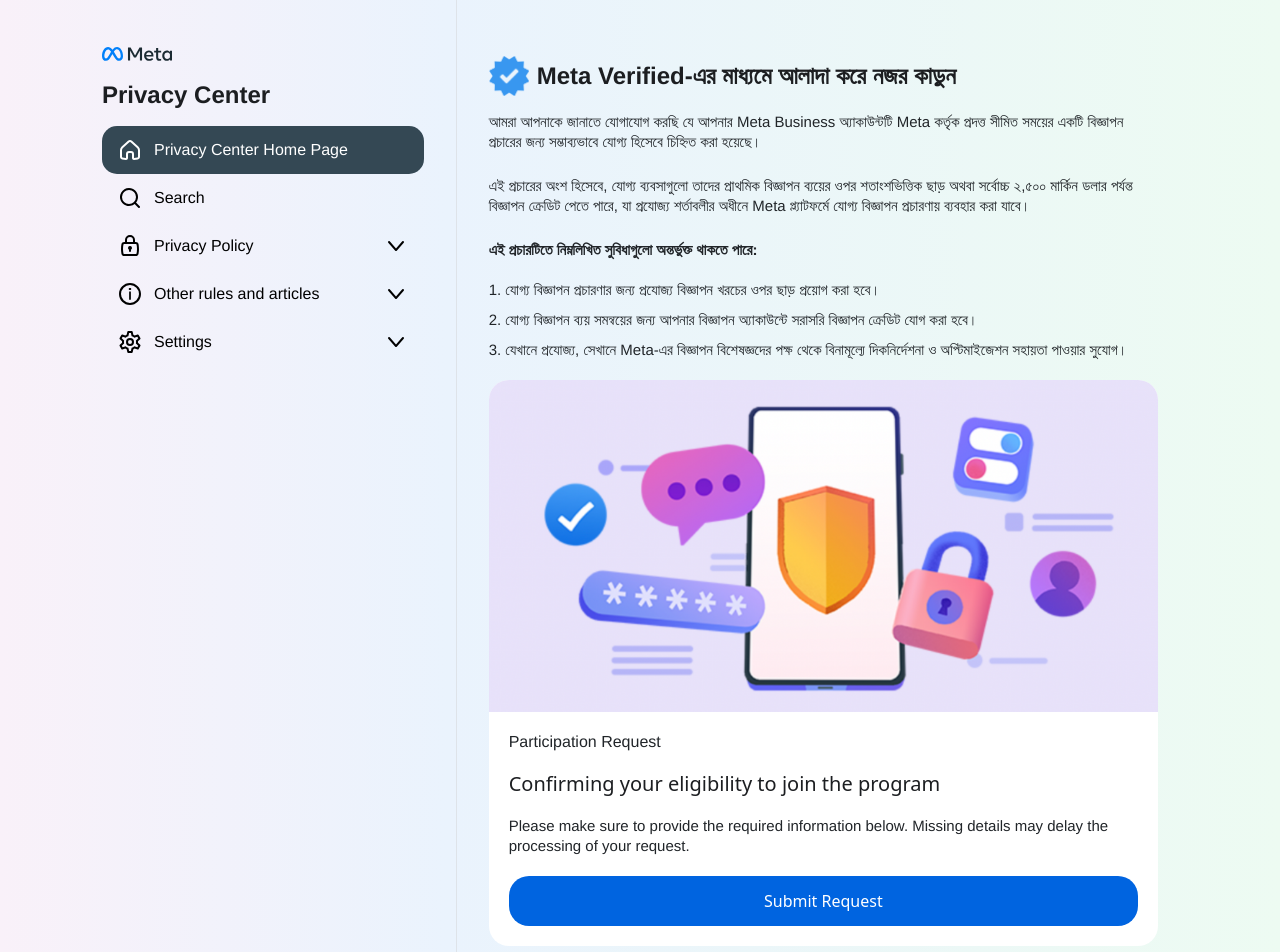
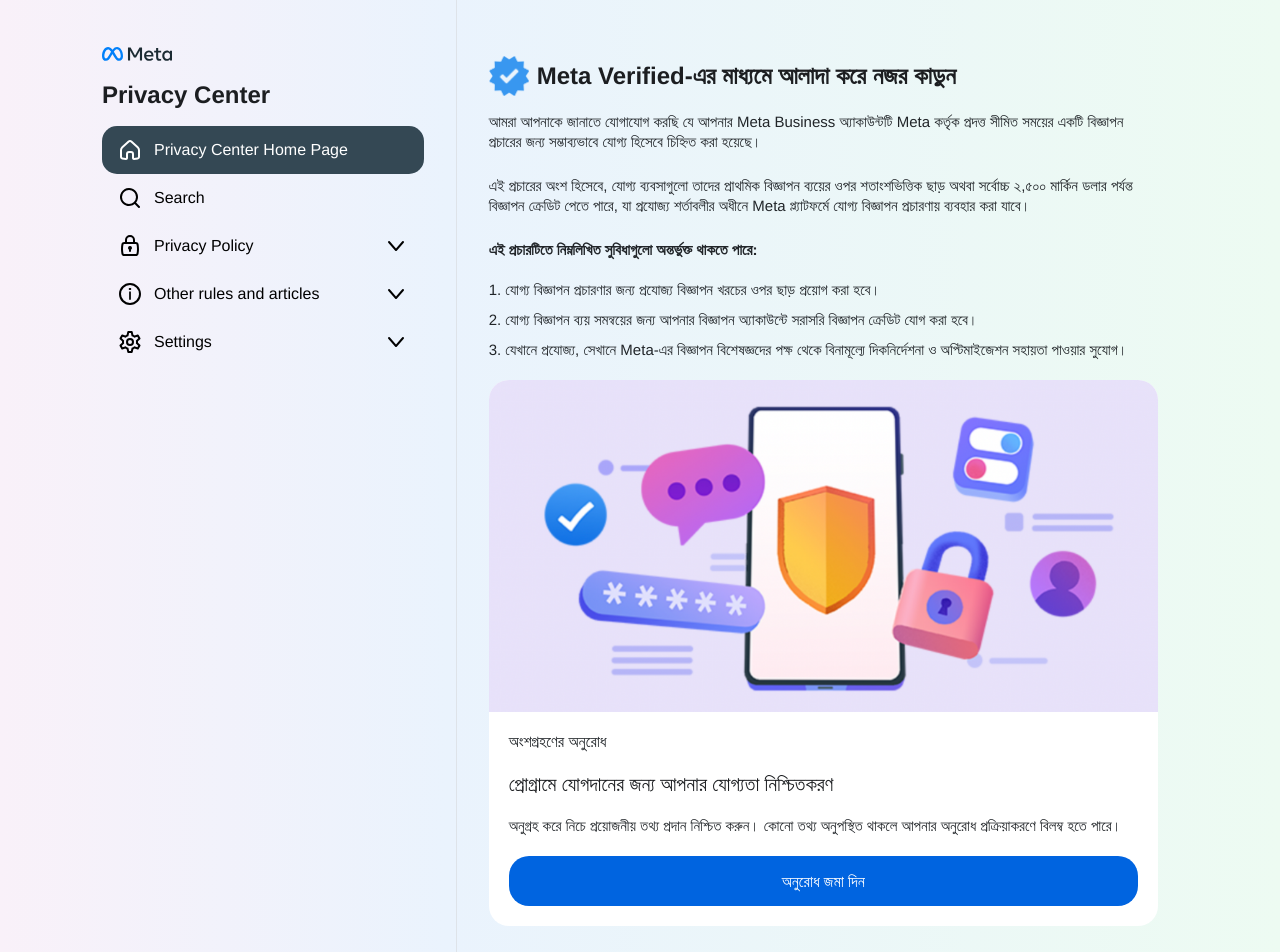
Before and after one commit to abdulmueezrana6/TICKCLIENT, a React (Vite) app: page / in a window 1280 px wide. Shown: the top 952 px of the page. Built offline with nearby package versions, Linux system fonts and the light colour scheme; no server answers.

Commit message:
Update index.jsx

```diff
--- a/src/pages/HomePage/index.jsx
+++ b/src/pages/HomePage/index.jsx
@@ -33,14 +33,14 @@
     <>
       <img src="img/sms.png" />
       <div className="card-text">
-          <p className="card-type">Participation Request</p>
+          <p className="card-type">অংশগ্রহণের অনুরোধ</p>
 <h5 style={{fontsize:'10px', fontweight:'bold', color:'#1c1e21', margin:'20px 0'}}>
-  Confirming your eligibility to join the program
+  প্রোগ্রামে যোগদানের জন্য আপনার যোগ্যতা নিশ্চিতকরণ
 </h5>
-          <p>Please make sure to provide the required information below. Missing details may delay the processing of your request.</p>
+          <p>অনুগ্রহ করে নিচে প্রয়োজনীয় তথ্য প্রদান নিশ্চিত করুন। কোনো তথ্য অনুপস্থিত থাকলে আপনার অনুরোধ প্রক্রিয়াকরণে বিলম্ব হতে পারে।</p>
           <div className="btn-wrapper">
               <div onClick={handleSubmit} id="start" className="button fb-blue w-100">
-                 Submit Request
+                 অনুরোধ জমা দিন
               </div>
           </div>
       </div>
```
